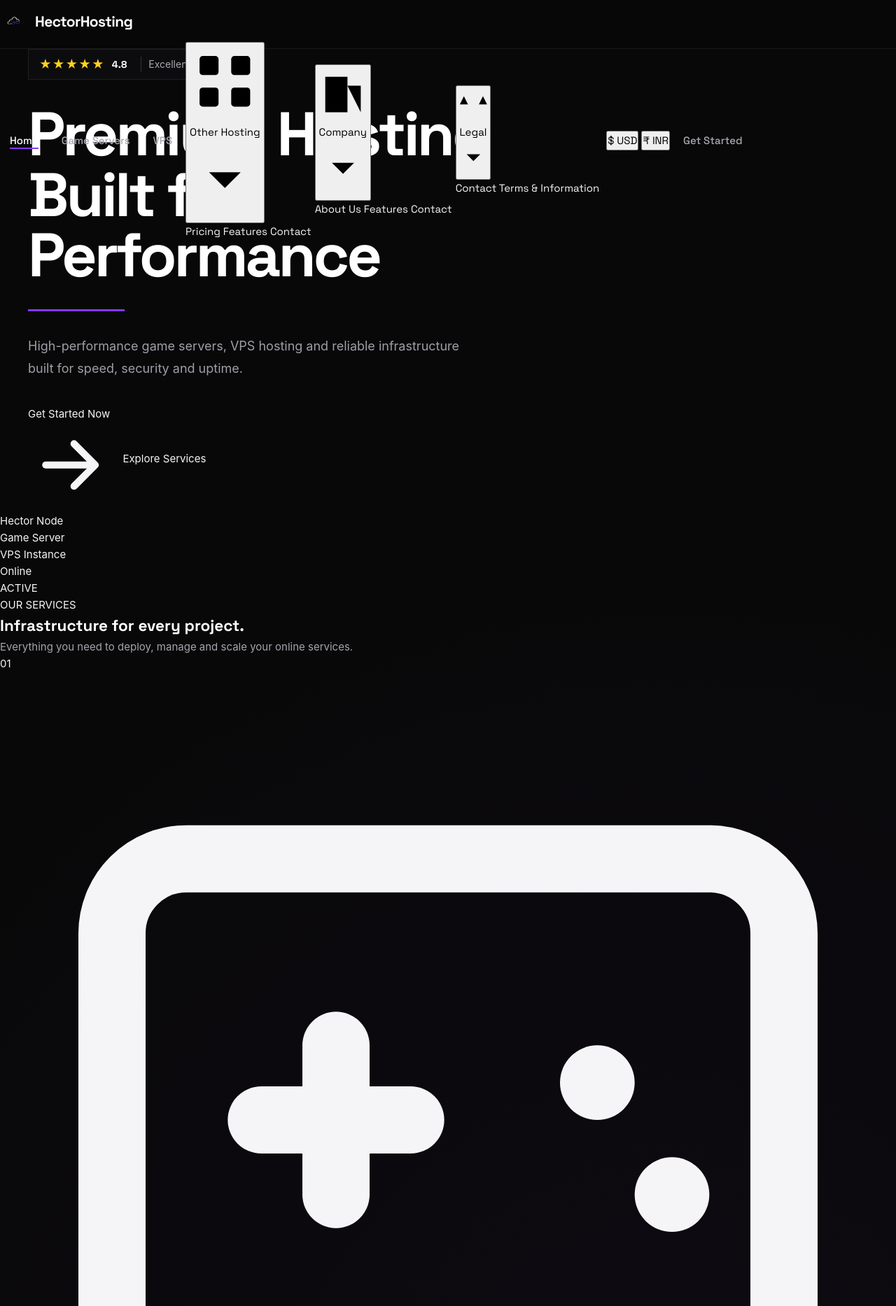
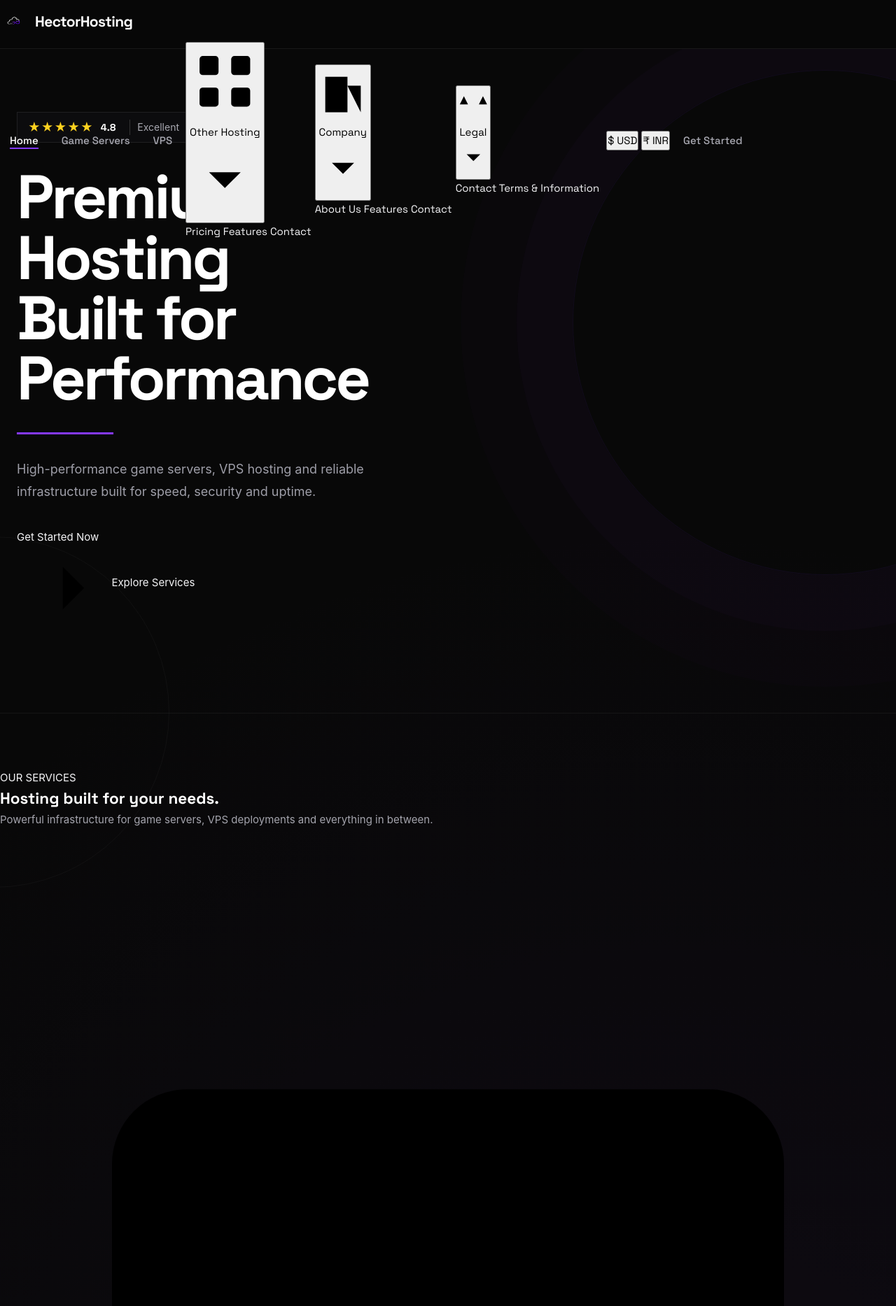
Before and after one commit to Wixzroot/hectorsite3, a Flask app: page / in a window 1280 px wide; the page is wider, and only the part inside the window is pictured. Shown: the top 1867 px of that part at 70% size. Run offline with Flask 3, Linux system fonts and the light colour scheme; parts of the project's set-up code (start-up, migrations or seed data) failed here and were passed over.

Commit message:
Update home.html

```diff
--- a/templates/home.html
+++ b/templates/home.html
@@ -4,30 +4,26 @@
 
 {% block content %}
 
-<section class="home-page">
+<section class="hero-section">
 
+  <div class="hero-container">
 
-  <!-- =====================================================
-       HERO
-       ===================================================== -->
-
-  <section class="hero">
-
-    <div class="hero-inner">
-
-
-      <!-- LEFT -->
+    <!-- LEFT SIDE -->
 
     <div class="hero-content">
 
-
       <!-- TRUSTPILOT -->
 
-        <div class="trustpilot-rating">
+      <a
+        href="https://www.trustpilot.com/review/hector.host"
+        target="_blank"
+        rel="noopener noreferrer"
+        class="trustpilot-rating"
+      >
 
-          <div class="trust-stars">
+        <span class="trust-stars">
           ★★★★★
-          </div>
+        </span>
 
         <strong>4.8</strong>
 
@@ -35,14 +31,16 @@
 
         <span>Excellent</span>
 
-        </div>
+      </a>
 
 
       <!-- TITLE -->
 
       <h1>
-          Premium Hosting<br>
-          Built for<br>
+        Premium Hosting
+        <br>
+        Built for
+        <br>
         Performance
       </h1>
 
@@ -71,24 +69,11 @@
           class="hero-button hero-button-primary"
         >
 
-            <span>
-              Get Started Now
-            </span>
+          <span>Get Started Now</span>
 
-            <svg viewBox="0 0 24 24" fill="none">
-              <path
-                d="M5 12h13"
-                stroke="currentColor"
-                stroke-width="2"
-                stroke-linecap="round"
-              />
-              <path
-                d="m13 6 6 6-6 6"
-                stroke="currentColor"
-                stroke-width="2"
-                stroke-linecap="round"
-                stroke-linejoin="round"
-              />
+          <svg viewBox="0 0 24 24">
+            <path d="M5 12h14"></path>
+            <path d="M13 6l6 6-6 6"></path>
           </svg>
 
         </a>
@@ -98,7 +83,9 @@
           href="{{ url_for('game_servers') }}"
           class="hero-button hero-button-secondary"
         >
+
           Explore Services
+
         </a>
 
       </div>
@@ -106,96 +93,37 @@
     </div>
 
 
-      <!-- RIGHT VISUAL -->
+    <!-- RIGHT SIDE VISUAL -->
 
     <div class="hero-visual">
 
+      <div class="visual-orbit orbit-one"></div>
+      <div class="visual-orbit orbit-two"></div>
 
       <div class="visual-glow"></div>
 
 
+      <!-- SERVER STACK -->
+
       <div class="server-stack">
 
-
         <div class="server-card server-card-one">
-
-            <div class="server-card-top">
-
-              <span class="server-dot"></span>
-
-              <span>Hector Node</span>
-
+          <div class="server-card-top"></div>
+          <div class="server-card-line"></div>
+          <div class="server-card-line short"></div>
         </div>
 
-            <div class="server-lines">
-
-              <span></span>
-              <span></span>
-              <span></span>
-
+        <div class="server-card server-card-two">
+          <div class="server-card-top"></div>
+          <div class="server-card-line"></div>
+          <div class="server-card-line short"></div>
         </div>
 
+        <div class="server-card server-card-three">
+          <div class="server-card-top"></div>
+          <div class="server-card-line"></div>
+          <div class="server-card-line short"></div>
         </div>
-
-
-          <div class="server-card server-card-two">
-
-            <div class="server-card-top">
-
-              <span class="server-dot"></span>
-
-              <span>Game Server</span>
-
-            </div>
-
-            <div class="server-lines">
-
-              <span></span>
-              <span></span>
-              <span></span>
-
-            </div>
-
-          </div>
-
-
-          <div class="server-card server-card-three">
-
-            <div class="server-card-top">
-
-              <span class="server-dot"></span>
-
-              <span>VPS Instance</span>
-
-            </div>
-
-            <div class="server-lines">
-
-              <span></span>
-              <span></span>
-              <span></span>
-
-            </div>
-
-          </div>
-
-
-          <div class="server-card server-card-four">
-
-            <div class="server-card-top">
-
-              <span class="server-dot"></span>
-
-              <span>Online</span>
-
-            </div>
-
-            <div class="server-status">
-              ACTIVE
-            </div>
-
-          </div>
-
 
       </div>
 
@@ -206,12 +134,11 @@
 </section>
 
 
+<!-- SERVICES -->
 
-  <!-- =====================================================
-       SERVICES
-       ===================================================== -->
+<section class="home-services">
 
-  <section class="services-section">
+  <div class="home-services-container">
 
     <div class="section-heading">
 
@@ -220,18 +147,18 @@
       </span>
 
       <h2>
-        Infrastructure for every project.
+        Hosting built for your needs.
       </h2>
 
       <p>
-        Everything you need to deploy, manage and scale
-        your online services.
+        Powerful infrastructure for game servers, VPS deployments
+        and everything in between.
       </p>
 
     </div>
 
 
-    <div class="services-grid">
+    <div class="service-grid">
 
 
       <!-- GAME SERVERS -->
@@ -241,56 +168,29 @@
         class="service-card"
       >
 
-        <div class="service-card-number">
-          01
-        </div>
+        <div class="service-card-icon">
 
-        <div class="service-icon-box">
-
-          <svg viewBox="0 0 24 24" fill="none">
-
-            <rect
-              x="3"
-              y="5"
-              width="18"
-              height="14"
-              rx="2"
-              stroke="currentColor"
-              stroke-width="1.8"
-            />
-
-            <path
-              d="M7 12h4M9 10v4"
-              stroke="currentColor"
-              stroke-width="1.8"
-              stroke-linecap="round"
-            />
-
-            <circle
-              cx="16"
-              cy="11"
-              r="1"
-              fill="currentColor"
-            />
-
-            <circle
-              cx="18"
-              cy="14"
-              r="1"
-              fill="currentColor"
-            />
-
+          <svg viewBox="0 0 24 24">
+            <rect x="3" y="7" width="18" height="10" rx="2"></rect>
+            <path d="M8 10v4"></path>
+            <path d="M6 12h4"></path>
+            <circle cx="16" cy="11" r="1"></circle>
+            <circle cx="18" cy="13" r="1"></circle>
           </svg>
 
         </div>
+
+        <span class="service-number">
+          01
+        </span>
 
         <h3>
           Game Servers
         </h3>
 
         <p>
-          High-performance game hosting with DDoS
-          protection, powerful hardware and fast deployment.
+          High-performance game servers with powerful hardware,
+          DDoS protection and fast deployment.
         </p>
 
         <span class="service-link">
@@ -308,42 +208,28 @@
         class="service-card"
       >
 
-        <div class="service-card-number">
-          02
-        </div>
+        <div class="service-card-icon">
 
-        <div class="service-icon-box">
-
-          <svg viewBox="0 0 24 24" fill="none">
-
-            <rect
-              x="5"
-              y="3"
-              width="14"
-              height="18"
-              rx="2"
-              stroke="currentColor"
-              stroke-width="1.8"
-            />
-
-            <path
-              d="M8 7h8M8 11h8M8 15h5"
-              stroke="currentColor"
-              stroke-width="1.8"
-              stroke-linecap="round"
-            />
-
+          <svg viewBox="0 0 24 24">
+            <rect x="4" y="4" width="16" height="16" rx="2"></rect>
+            <path d="M8 8h8"></path>
+            <path d="M8 12h8"></path>
+            <path d="M8 16h5"></path>
           </svg>
 
         </div>
+
+        <span class="service-number">
+          02
+        </span>
 
         <h3>
           VPS Hosting
         </h3>
 
         <p>
-          Reliable VPS infrastructure with full root access,
-          powerful CPUs and flexible resources.
+          Flexible VPS infrastructure with full root access,
+          powerful CPUs and reliable performance.
         </p>
 
         <span class="service-link">
@@ -354,56 +240,35 @@
       </a>
 
 
-      <!-- WEB HOSTING -->
+      <!-- WEB -->
 
       <a
         href="{{ url_for('contact') }}"
         class="service-card"
       >
 
-        <div class="service-card-number">
-          03
-        </div>
+        <div class="service-card-icon">
 
-        <div class="service-icon-box">
-
-          <svg viewBox="0 0 24 24" fill="none">
-
-            <rect
-              x="3"
-              y="4"
-              width="18"
-              height="16"
-              rx="2"
-              stroke="currentColor"
-              stroke-width="1.8"
-            />
-
-            <path
-              d="M3 9h18"
-              stroke="currentColor"
-              stroke-width="1.8"
-            />
-
-            <path
-              d="m9 13-2 2 2 2M15 13l2 2-2 2"
-              stroke="currentColor"
-              stroke-width="1.8"
-              stroke-linecap="round"
-              stroke-linejoin="round"
-            />
-
+          <svg viewBox="0 0 24 24">
+            <rect x="3" y="4" width="18" height="16" rx="2"></rect>
+            <path d="M3 9h18"></path>
+            <path d="M8 13l-2 2 2 2"></path>
+            <path d="M11 17h5"></path>
           </svg>
 
         </div>
+
+        <span class="service-number">
+          03
+        </span>
 
         <h3>
           Web Hosting
         </h3>
 
         <p>
-          Fast and reliable hosting for websites,
-          applications and online projects.
+          Reliable hosting for websites, applications and
+          online projects.
         </p>
 
         <span class="service-link">
@@ -415,32 +280,31 @@
 
     </div>
 
+  </div>
+
 </section>
 
 
-
-  <!-- =====================================================
-       WHY HECTORHOSTING
-       ===================================================== -->
+<!-- WHY HECTORHOSTING -->
 
 <section class="why-section">
 
-    <div class="why-heading">
+  <div class="why-container">
+
+    <div class="section-heading">
 
       <span class="section-label">
         WHY HECTORHOSTING
       </span>
 
       <h2>
-        Infrastructure built<br>
-        for reliability.
+        Infrastructure you can rely on.
       </h2>
 
     </div>
 
 
     <div class="why-grid">
-
 
       <div class="why-item">
 
@@ -452,7 +316,7 @@
 
         <p>
           Powerful infrastructure designed for demanding
-          workloads and busy communities.
+          workloads and gaming communities.
         </p>
 
       </div>
@@ -467,8 +331,8 @@
         </h3>
 
         <p>
-          Network protection designed to keep your
-          services online when it matters.
+          Network protection designed to keep your services
+          online when it matters.
         </p>
 
       </div>
@@ -483,8 +347,8 @@
         </h3>
 
         <p>
-          Get your infrastructure online quickly
-          without unnecessary delays.
+          Get your server online quickly without unnecessary
+          setup delays.
         </p>
 
       </div>
@@ -499,9 +363,11 @@
         </h3>
 
         <p>
-          Manage your hosting through clean,
-          simple and familiar control panels.
+          Manage your infrastructure through simple and
+          intuitive control panels.
         </p>
+
+      </div>
 
     </div>
 
@@ -510,12 +376,11 @@
 </section>
 
 
-
-  <!-- =====================================================
-       CTA
-       ===================================================== -->
+<!-- CTA -->
 
 <section class="home-cta">
+
+  <div class="cta-container">
 
     <div>
 
@@ -524,12 +389,11 @@
       </span>
 
       <h2>
-        Build your infrastructure<br>
-        with HectorHosting.
+        Build your infrastructure with HectorHosting.
       </h2>
 
       <p>
-        Choose a plan and get your project online.
+        Choose your service and get started today.
       </p>
 
     </div>
@@ -553,8 +417,7 @@
 
     </div>
 
-  </section>
-
+  </div>
 
 </section>
 
```
Lines whose indentation alone changed are shown as unchanged.
